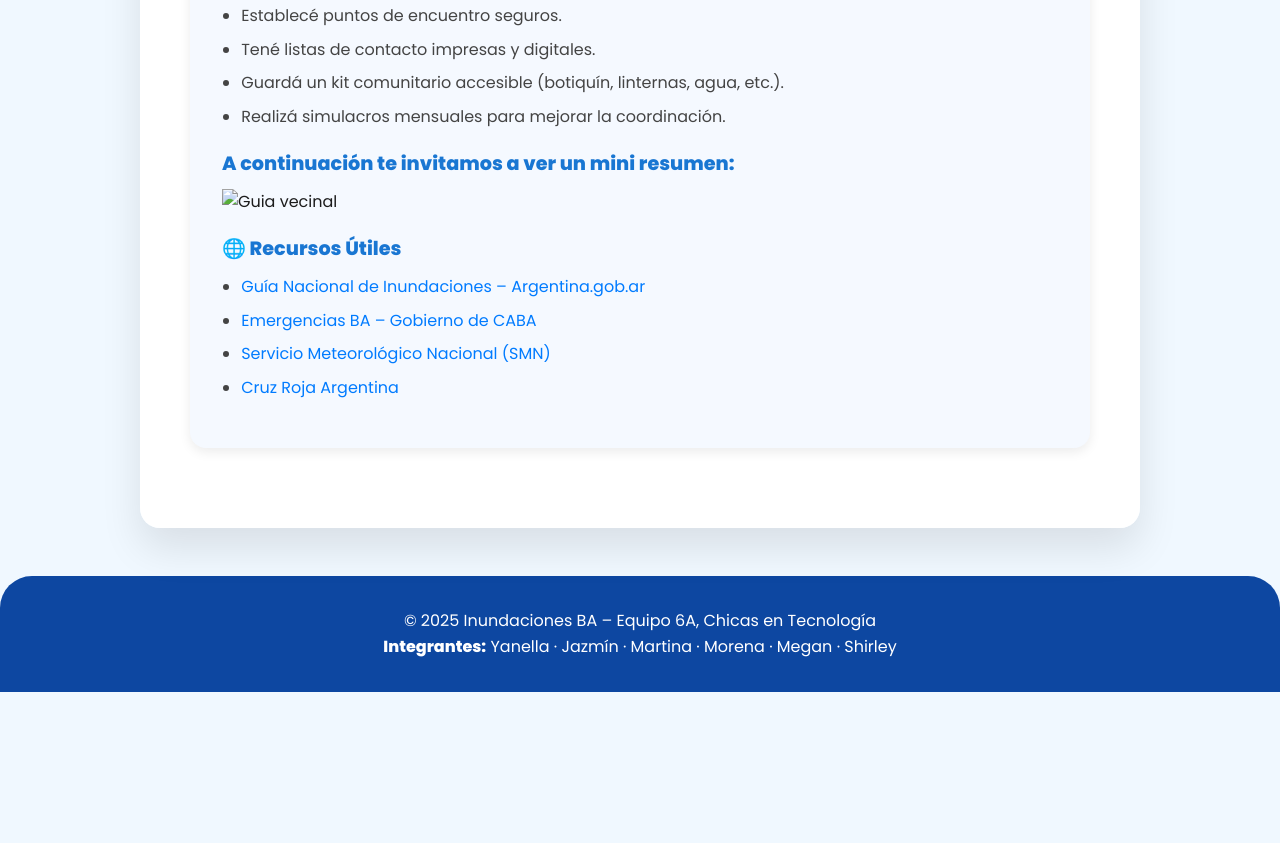
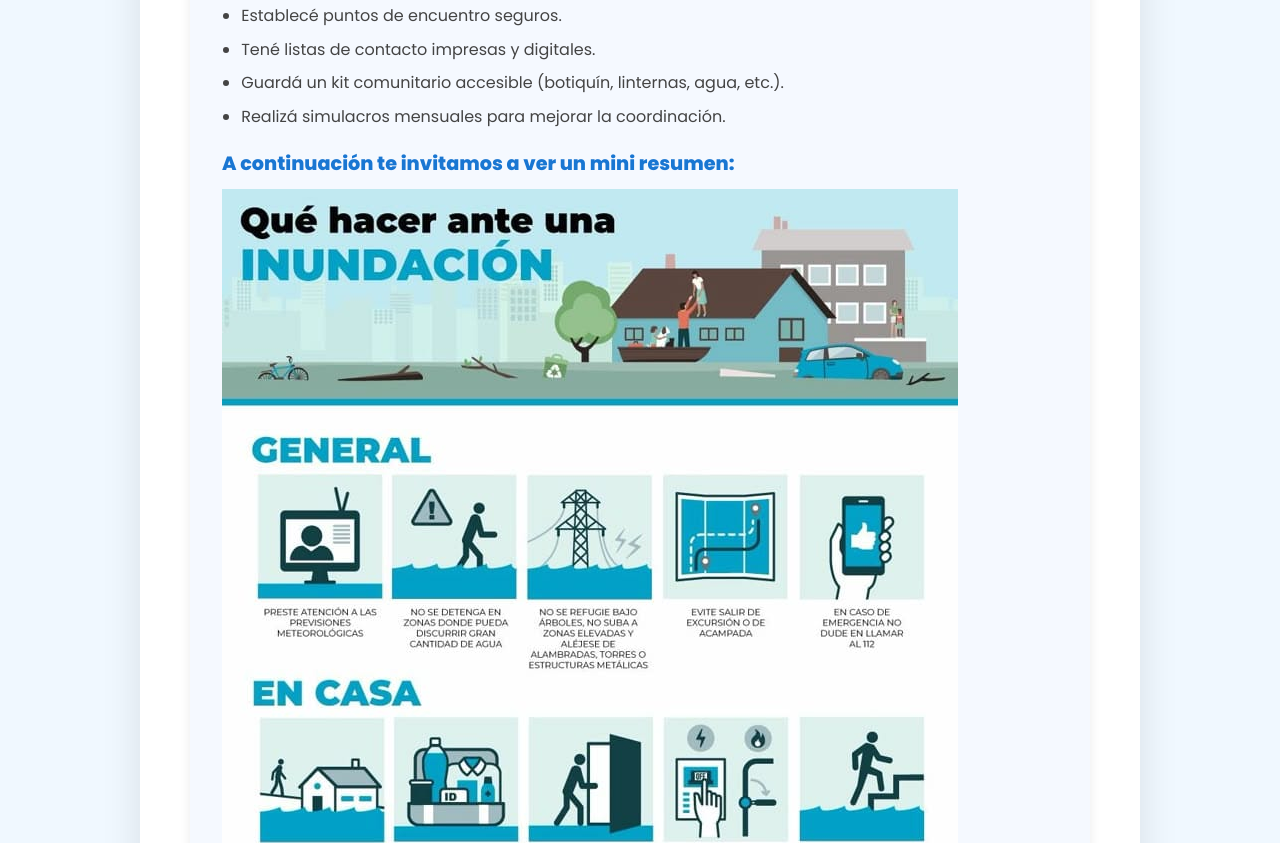
Before and after one commit to CET-Programacion-Asistida-con-IA-2025/proyecto-equipo6-grupoA, a plain HTML site: page guias-vecinales.html in a window 1280 px wide. Shown: the part 1141-1984 px from the top of the page. Before the commit the page ends 1833 px from the top, so only its background shows below. Drawn offline with Linux system fonts and the light colour scheme.

Commit message:
Imagén guias vecinales

```diff
--- a/guias-vecinales.html
+++ b/guias-vecinales.html
@@ -71,7 +71,7 @@
           <li>Realizá simulacros mensuales para mejorar la coordinación.</li>
         </ul>
 <h4>A continuación te invitamos a ver un mini resumen:</h4>
-        <img src="img/guia.jpeg" alt="Guia vecinal">
+        <img src="guia.jpeg" alt="Guia vecinal">
 
         <h4>🌐 Recursos Útiles</h4>
         <ul>
```
